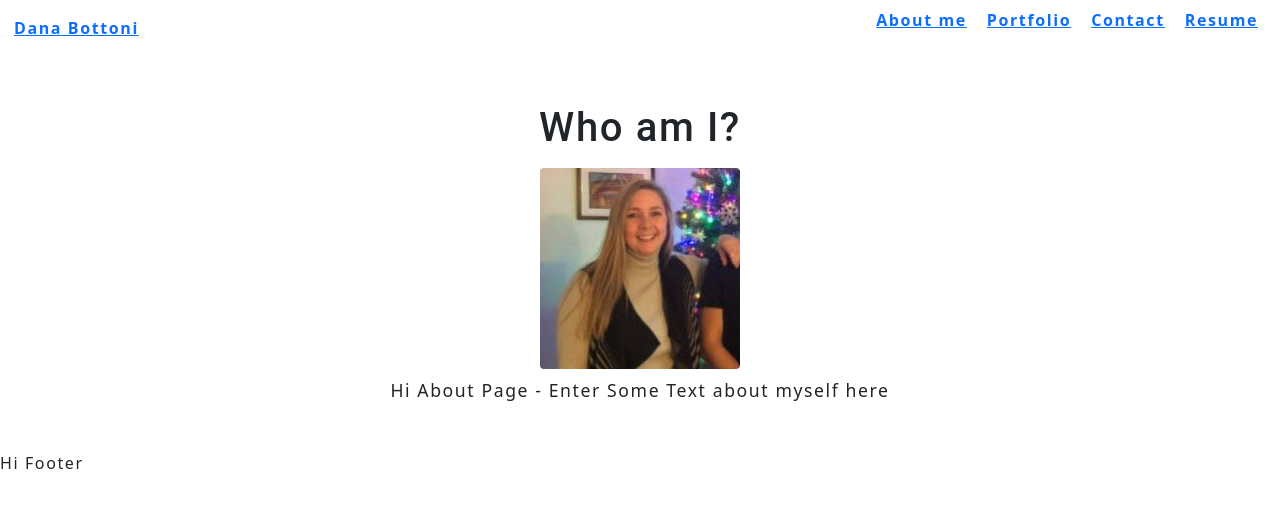
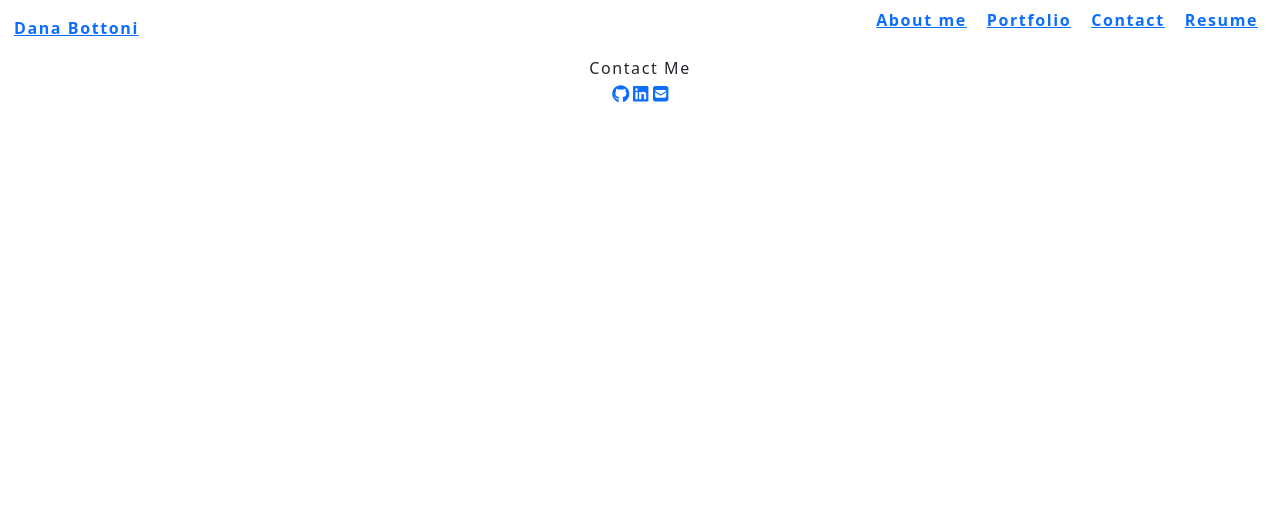
Before and after one commit to dbottoni/react-portfolio, a React (Create React App) app: page /#/ in a window 1280 px wide. Shown: the top 508 px of the page. Built offline with nearby package versions, Linux system fonts and the light colour scheme.

Commit message:
footer icons and fix about me page route

```diff
--- a/package.json
+++ b/package.json
@@ -5,6 +5,7 @@
   "private": true,
   "dependencies": {
     "@fortawesome/fontawesome-svg-core": "^1.3.0-beta2",
+    "@fortawesome/free-brands-svg-icons": "^5.15.4",
     "@fortawesome/free-solid-svg-icons": "^6.0.0-beta2",
     "@fortawesome/react-fontawesome": "^0.1.15",
     "@testing-library/jest-dom": "^5.14.1",
--- a/src/App.js
+++ b/src/App.js
@@ -16,7 +16,7 @@ function App(){
     <Router>
       <Nav></Nav>
       <Switch>
-        <Route exact path="/" component={About}/>
+        <Route exact path="/about" component={About}/>
         <Route exact path="/portfolio" component={Portfolio}/>
         <Route exact path="/resume" component={Resume}/>
         <Route exact path="/contact" component={ContactForm}/>
--- a/src/components/About/index.js
+++ b/src/components/About/index.js
@@ -6,9 +6,13 @@ function About(){
   <section className="my-5">
     <div class="text-center">
       <h1 id="about">Who am I?</h1>
-        <img src={coverImage} className="my-2 rounded text-center" alt="cover" / >
+        <img src={coverImage} className="my-2 rounded text-center" alt="cover" />
+        <p>Nice to meet you!</p>
         <p>
-          Hi About Page - Enter Some Text about myself here
+          I am a dynamic and passionate full stack developer with experience <br/>
+          inbuilding efficient, streamlined applications. Looking to leverage <br/>
+          my development and technical experiences as I forge a new path in the world of code.
+
         </p>
     </div>
   </section>
--- a/src/components/Footer/index.js
+++ b/src/components/Footer/index.js
@@ -1,11 +1,31 @@
 import React from 'react';
+import {FontAwesomeIcon} from '@fortawesome/react-fontawesome';
 
+import {faGithub} from '@fortawesome/free-brands-svg-icons';
+import {faLinkedin} from '@fortawesome/free-brands-svg-icons';
+import {faEnvelopeSquare} from '@fortawesome/free-solid-svg-icons';
 
 function Footer(){
  return(
-    <div>
-    Hi Footer
+  <footer class="section is-primary is-small text-center">
+  <div class="container is-narrow">
+    <div>Contact Me</div>
+    <div class="contact">
+      <p class="field">
+        <a class ="button is-large" href="https://github.com/dbottoni" target="_blank" >
+          <FontAwesomeIcon icon={faGithub} />
+        </a>
+        <a class="button is-large" href="https://www.linkedin.com/in/dana-bottoni/" target="_blank">
+          <FontAwesomeIcon icon={faLinkedin} />
+        </a>
+        <a class="button is-large" href="mailto:danabottoni@gmail.com" target="_blank">
+          <FontAwesomeIcon icon={faEnvelopeSquare}/>
+        </a>
+      </p>
+    </div>
   </div>
+
+</footer>
  )
 }
 
--- a/src/components/Portfolio/index.js
+++ b/src/components/Portfolio/index.js
@@ -12,7 +12,7 @@ function Portfolio() {
 
                     <div class="col-md-12 col-sm-12">
                           <div class="wow fadeInUp section-title" data-wow-delay="0.2s">
-                              <h2>Work Collection</h2>
+                              <h2>Portfolio</h2>
                               <p> </p>
                           </div>
                     </div>
@@ -20,19 +20,36 @@ function Portfolio() {
                     <div class="wow fadeInUp col-md-3 col-sm-6" data-wow-delay="0.4s">
 
                           <div class="work-thumb">
-                              <a href="images/work-1.jpg" class="image-popup">
+                              <a href="https://github.com/dbottoni/project2-fullstack" target="_blank" class="image-popup">
                                     <img src={nerdboard} class="img-responsive" alt="Fine Arts" /> </a>
                           </div>
-                          <h4>Fine Arts</h4>
+                          <h4>Nerdboard</h4>
                     </div>
 
                     <div class="wow fadeInUp col-md-3 col-sm-6" data-wow-delay="0.6s">
 
                           <div class="work-thumb">
-                              <a href="https://github.com/dbottoni/project1" class="image-popup"> <img src={nightcap} class="img-responsive" alt="Logo Design"/> </a>
+                              <a href="https://github.com/dbottoni/project1" target="_blank" class="image-popup"> <img src={nightcap} class="img-responsive" alt="Logo Design"/> </a>
                           </div>
-                          <h4>Logo Design</h4>
+                          <h4>Nightcap Events</h4>
                     </div>
+                    <div class="wow fadeInUp col-md-3 col-sm-6" data-wow-delay="0.4s">
+
+                          <div class="work-thumb">
+                              <a href="https://github.com/dbottoni/project2-fullstack" target="_blank" class="image-popup">
+                                    <img src={nerdboard} class="img-responsive" alt="Fine Arts" /> </a>
+                          </div>
+                          <h4>Nerdboard2</h4>
+                    </div>
+
+                    <div class="wow fadeInUp col-md-3 col-sm-6" data-wow-delay="0.6s">
+
+                          <div class="work-thumb">
+                              <a href="https://github.com/dbottoni/project1" target="_blank" class="image-popup"> <img src={nightcap} class="img-responsive" alt="Logo Design"/> </a>
+                          </div>
+                          <h4>Nightcap Events2</h4>
+                    </div>
+
 
                     {/* <div class="wow fadeInUp col-md-3 col-sm-6" data-wow-delay="0.8s">
 
--- a/src/components/Resume/index.js
+++ b/src/components/Resume/index.js
@@ -1,10 +1,23 @@
 import React from 'react';
-//import PDF from '../../assets/Resume.pdf';
+import PDF from '../../assets/Resume.pdf';
+
 
 function Resume(){
  return(
-    <div>
-    Hi Resume
+  <div>
+    <a href={PDF} download="Resume_Bottoni.pdf">Download My Resume Here</a>
+  <ul>
+    <li>Skill Set</li>
+    <li>HTML5</li>
+    <li>CSS</li>
+    <li>React</li>
+    <li>JavaScript</li>
+    <li>Sequelize</li>
+    <li>SQL</li>
+    <li>Git, GitHub</li>
+    <li>Express</li>
+    <li>Node</li>
+  </ul>
   </div>
  )
 }
```
Also changed, not shown: 1 other file (tests, documents, lock files or other folders).
